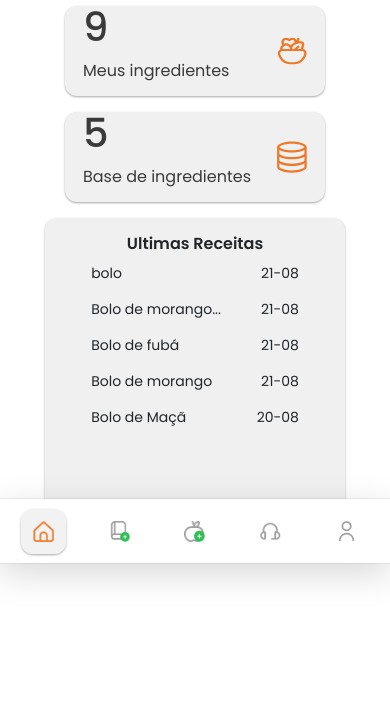
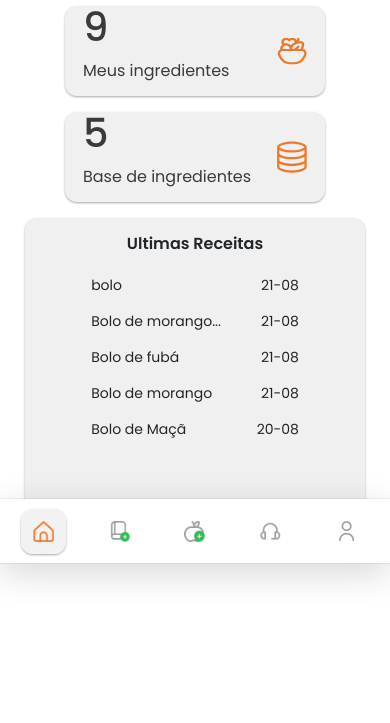
Before and after one commit to TheJoaoVitorio/WLN-Django, a Django app: page /app/home/ in a window 390 px wide. Shown: the part 281-1004 px from the top of the page. Run offline with Django 5.2, Linux system fonts and the light colour scheme; the first user in the database is signed in; data comes from the database, SQL or seed files in the repository; lists and menus that the app fills with data are empty; some libraries are stand-ins or nearby versions.

```diff
--- a/templates/static/css/style.css
+++ b/templates/static/css/style.css
@@ -647,7 +647,7 @@ img.email{
 }
 .title-table{
     left: 60%;
-    position: fixed;
+    position: sticky;
     padding-bottom: 4px;
     font-weight: 600;
 }
@@ -1862,7 +1862,7 @@ textarea:focus{
 .dashboard-menu-table table{
     display: flex;
     justify-content: space-around;
-    margin-top: 80px;
+    margin-top: 40px;
 }
 
 .dashboard-menu-table{
@@ -1900,15 +1900,16 @@ textarea:focus{
 @media (max-width:867px){
 
     .title-table {
+
         left: 63%;
-        position: fixed;
+        position: sticky;
         padding-bottom: 4px;
         font-weight: 600;
     }
     .dashboard-menu-table table{
         display: flex;
         justify-content: space-around;
-        margin-top: 50px;
+        margin-top: 2z0px;
     }
     .content{
         height: auto;
@@ -1919,8 +1920,8 @@ textarea:focus{
         margin-bottom: 90px;
     }
     .dashboard-menu-table{
-        width: 300px;
-        height: 300px;
+        width: 340px;
+        height: 305px;
     }
 
     .-container-telaUser{
@@ -2113,14 +2114,9 @@ textarea:focus{
 
     .dashboard-menu-table table{
         display: flex;
+        margin-bottom: 30px;
         justify-content: space-around;
-        margin-top: 2px;
-    }
-
-    .title-table{
-        display: contents;
-        padding-bottom: 4px;
-        font-weight: 600;
+        margin-top: 10px;
     }
 
     #tresbtn{
```
Also changed, not shown: db.sqlite3.
